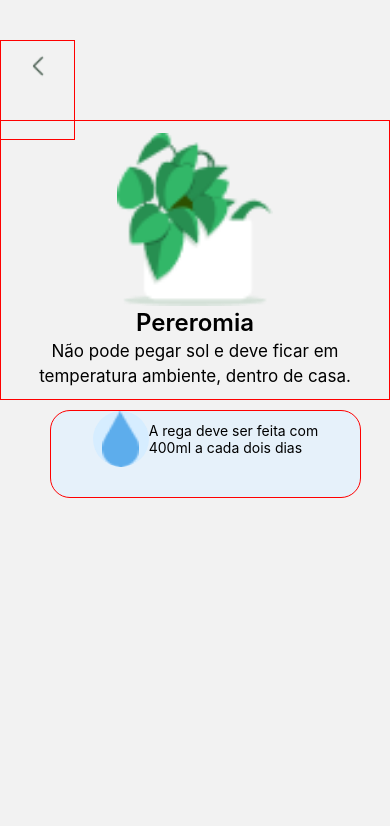
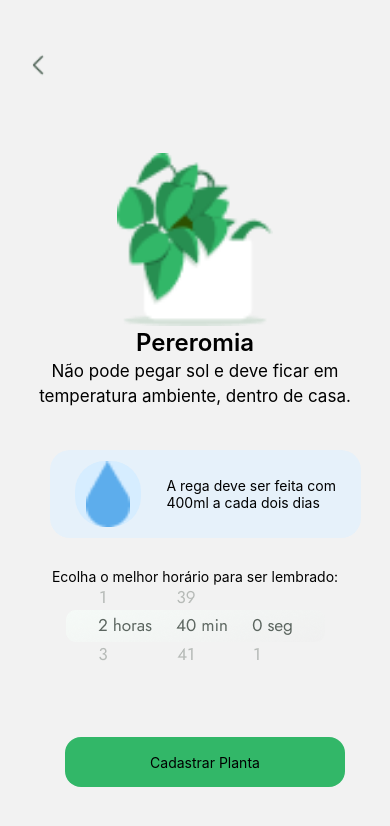
Before and after one commit to jvmonteiroo/app-plantas, a React Native app: screen /Peperomia in a window 390 px wide. Shown: the top 826 px of the page. Built offline with nearby package versions, Linux system fonts and the light colour scheme.

Commit message:
enfim terminei a descrição da planta peperomia e uma tela para ela

```diff
--- a/images.ts
+++ b/images.ts
@@ -10,4 +10,5 @@ export const images:any = {
     zamioculca:require("./src/images/zamioculca.png"),
     Arrow:require("./src/images/Arrow.png"),
     emoji:require("./src/images/emoji.png"),
+    relogio:require("./src/images/relogio.png"),
 }
--- a/src/screens/DescriçõesDasPlantas/Peperomia/index.tsx
+++ b/src/screens/DescriçõesDasPlantas/Peperomia/index.tsx
@@ -10,7 +10,7 @@ export default function Peperomia() {
     return (
         <View style={styles.container}>
             <View style={styles.buttonBack}>
-                <TouchableOpacity style={styles.touchableButtonBack}>
+                <TouchableOpacity onPress={() => navigation.navigate("EscolhaPlanta")} style={styles.touchableButtonBack}>
                     <Image source={images.Arrow} resizeMode='contain' resizeMethod='resize' style={styles.imageButtonBack}/>
                 </TouchableOpacity>
             </View>
@@ -27,7 +27,6 @@ export default function Peperomia() {
                 </Text>
             </View>
             <View style={styles.wateringRectanglePlant}>
-                <View style={styles.wateringRectanglePlantImageText}>
                     <Image source={images.emoji} style={styles.imageEmoji} resizeMode='contain' resizeMethod='resize'/>
                     <View>
                         <Text>
@@ -37,8 +36,18 @@ export default function Peperomia() {
                             400ml a cada dois dias
                         </Text>
                     </View>
-                </View>
             </View>
+            <View style={styles.clock}>
+                <Text style={styles.textClock}>
+                Ecolha o melhor horário para ser lembrado:
+                </Text>
+                <Image source={images.relogio}/>
+            </View>
+            <TouchableOpacity style={styles.buttonGreen}>
+                <Text style={styles.buttonGreenText}>
+                    Cadastrar Planta
+                </Text>
+            </TouchableOpacity>
         </View>
     )
 }
@@ -49,8 +58,6 @@ const styles=StyleSheet.create({
         paddingTop:20,
     },
     buttonBack: {
-        borderWidth:1,
-        borderColor:"red",
         height:100,
         position:"absolute",
         width:75,
@@ -64,10 +71,8 @@ const styles=StyleSheet.create({
         width:"100%"
     },
     headerDescription: {
-        borderWidth:1,
-        borderColor:"red",
         height:280,
-        top:100,
+        top:120,
         justifyContent:"center",
         alignItems:"center"
     },
@@ -86,25 +91,44 @@ const styles=StyleSheet.create({
         fontWeight: "400",
     },
     wateringRectanglePlant: {
-        borderWidth:1,
-        borderColor:"red",
         width: 311,
         height: 88,
-        top: 110,
+        top: 150,
         left:50,
         backgroundColor: "#E6F1FA",
         borderRadius: 20,
-    },
-    wateringRectanglePlantImageText: {
         flexDirection: "row",
-        justifyContent: "center",
-        alignItems: "center",
+        justifyContent:"space-between",
+        alignItems:"center",
+        padding:25,
     },
     imageEmoji:{
         backgroundColor: "#D6EDFF",
-        width:56,
-        height:56,
-        borderRadius:46,
+        width:66,
+        height:66,
+        borderRadius:30,
+    },
+    clock: {
+        width:"100%",
+        top:180,
+        justifyContent:"space-between",
+        alignItems:"center",
+    },
+    textClock: {
+        fontWeight:"400",
+    },
+    buttonGreen: {
+        top:250,
+        width:280,
+        height:50,
+        backgroundColor:"#32B768",
+        left:65,
+        alignItems:"center",
+        justifyContent:"center",
+        borderRadius:16,
+    },
+    buttonGreenText: {
+        fontWeight:"400",
     }
 
 })
```
Also changed, not shown: src/images/relogio.png (added).
